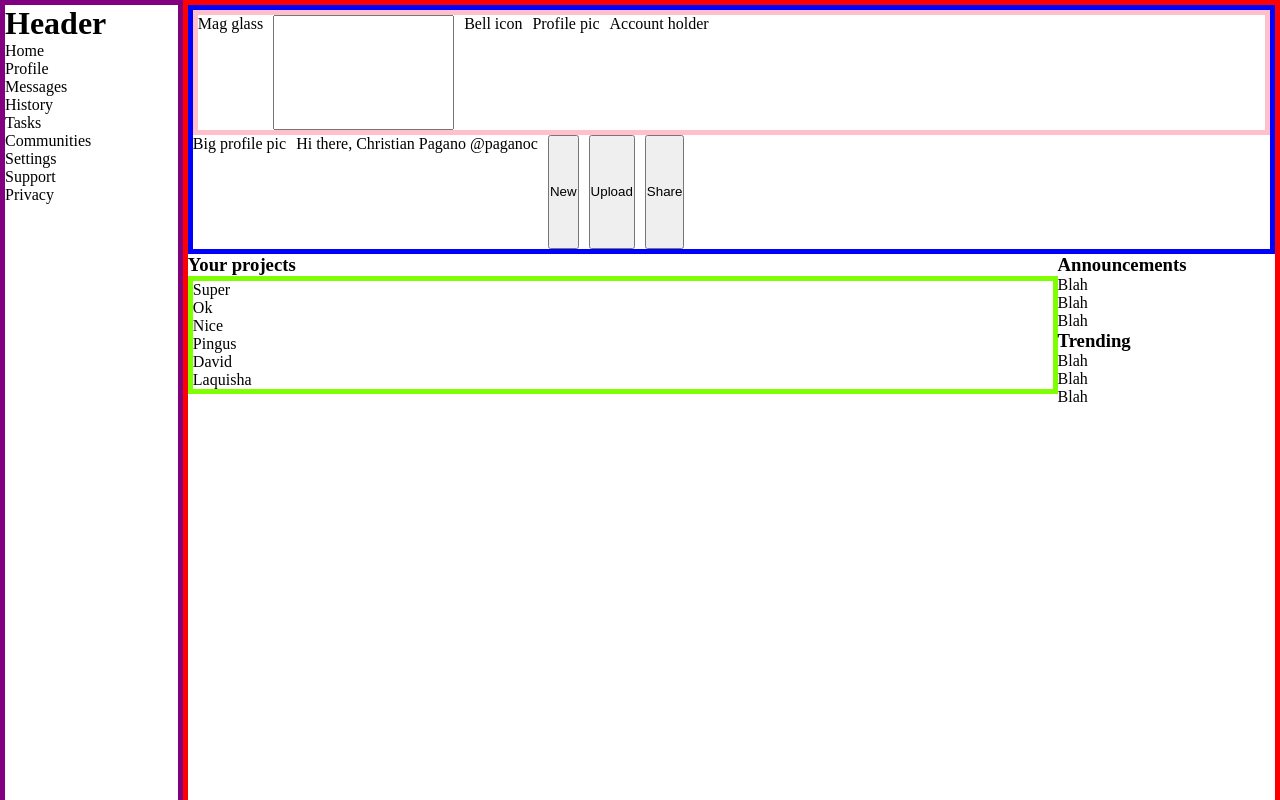
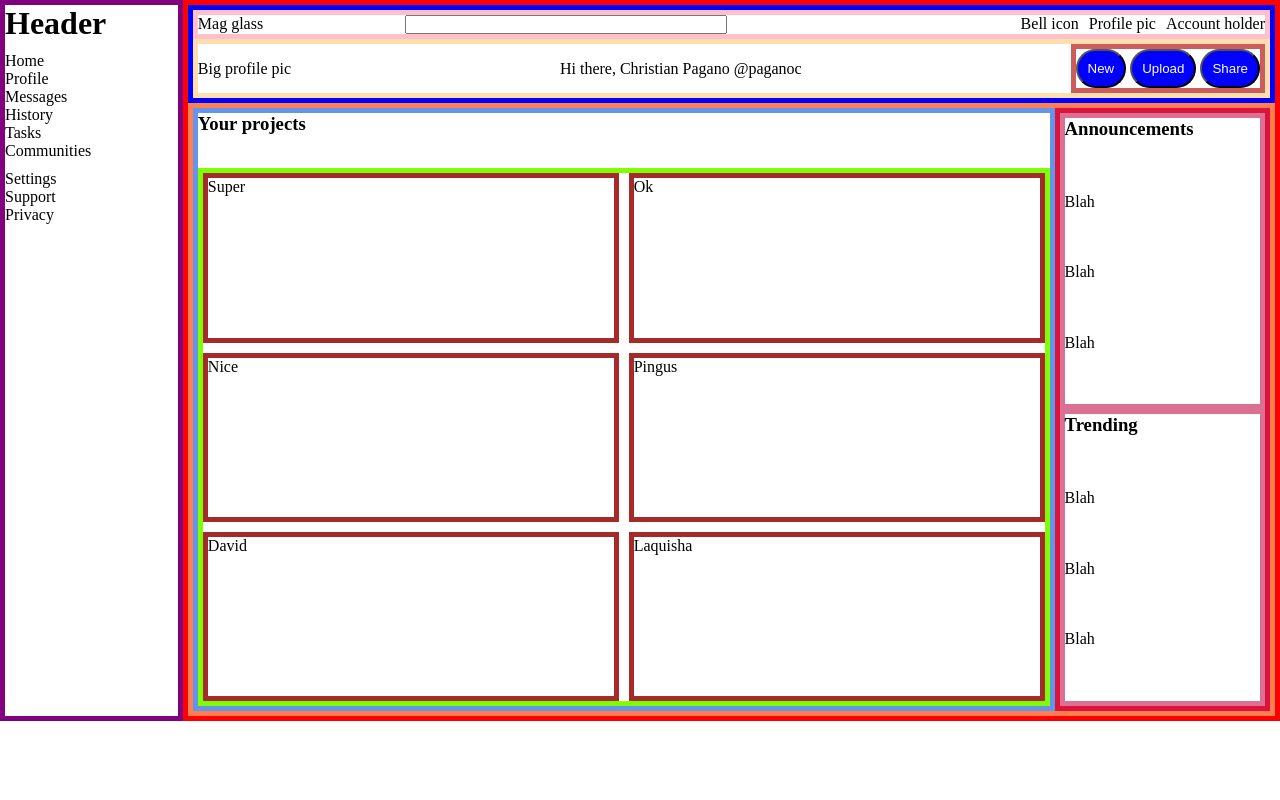
Before and after one commit to chrispycodingz/dashboard, a plain HTML site: page index.html in a window 1280 px wide. Shown: the top 800 px of the page. Drawn offline with Linux system fonts and the light colour scheme.

Commit message:
General layout ACTUALLY accomplished lol

```diff
--- a/index.html
+++ b/index.html
@@ -30,30 +30,36 @@
         <div class="main">
             <div class="banner">
                 <div class="row1">
+                    <div class="searchapparatus">
                         <div class="mag">Mag glass</div>
                         <input type="search">
+                    </div>
+                    <div class="rightcontent">
                         <div class="bell">Bell icon</div>
                         <div class="profilepic">Profile pic</div>
                         <div class="account">Account holder</div>
                     </div>
+                </div>
                 <div class="row2">
                     <div class="bigpic">Big profile pic</div>
                     <div class="greeting">Hi there, Christian Pagano @paganoc</div>
+                    <div class="buttons">
                         <button class="new">New</button>
                         <button class="upload">Upload</button>
                         <button class="share">Share</button>
+                    </div>
                 </div>
             </div>
             <div class="dashboard">
                 <div class="projects">
                     <h3 class="projectsheader">Your projects</h3>
                     <div class="cards">
-                        <div class="card1">Super</div>
-                        <div class="card2">Ok</div>
-                        <div class="card3">Nice</div>
-                        <div class="card4">Pingus</div>
-                        <div class="card5">David</div>
-                        <div class="card6">Laquisha</div>
+                        <div class="card">Super</div>
+                        <div class="card">Ok</div>
+                        <div class="card">Nice</div>
+                        <div class="card">Pingus</div>
+                        <div class="card">David</div>
+                        <div class="card">Laquisha</div>
                     </div>
                 </div>
                 <div class="trendannounce">
--- a/styles.css
+++ b/styles.css
@@ -1,6 +1,7 @@
 * {
     margin: 0;
     padding: 0;
+    box-sizing: border-box;
 }
 .page {
     display: grid;
@@ -10,6 +11,12 @@
 .sidebar {
     border: 5px solid purple;
     grid-row: span 2;
+}
+.menu  {
+    padding-top: 10px;
+    display: flex;
+    flex-direction: column;
+    gap: 10px;
 }
 .main   {
     display: grid;
@@ -25,20 +32,72 @@
 .row1 {
     grid-column: span 2;
     border: 5px solid pink;
+    display: grid;
+    grid-auto-flow: column;
+    gap: 10px;
+}
+.searchapparatus {
+    display: grid;
+    grid-auto-flow: column;
+}
+.rightcontent {
     display: flex;
+    justify-content: flex-end;
     gap: 10px;
 }
 .row2 {
-    display: flex;
+    display: grid;
+    justify-content: space-between;
+    grid-column: 1 / -1;
+    grid-auto-flow: column;
+    gap: 10px;
+    align-items: center;
+    border: 5px solid navajowhite;
+}
+button {
+    padding: 10px;
+    background-color: blue;
+    color: white;
+    border-radius: 20px;
+}
+.buttons {
+    border: 5px solid indianred;
     gap: 10px;
 }
 .dashboard {
    display: grid;
    grid-template-rows: 1fr 3fr 3fr 3fr;
    grid-template-columns: 4fr 1fr;
+   border: 5px solid coral;
 }
 .cards {
     display: grid;
     border: 5px solid chartreuse;
-
+    grid-template-rows: 2fr 2fr 2fr;
+    grid-template-columns: 2fr 2fr;
+    grid-row: 2 / -1;
+    gap: 10px;
 }
+.card {
+    border: 5px solid brown;
+    box-shadow: 0 2px 5px rgba(0, 0, 0, 0.03);
+}
+.card:hover {
+    box-shadow: 0 10px 20px rgba(0, 0, 0, 0.08);
+}
+.projects {
+    display: grid;
+    grid-template-rows: subgrid;
+    border: 5px solid cornflowerblue;
+    grid-row: span 4;
+}
+.trendannounce {
+    display: grid;
+    grid-template-row: subgrid;
+    grid-row: span 4;
+    border: 5px solid crimson;
+}
+.announcements, .trending {
+    display: grid;
+    border: 5px solid palevioletred;
+}
```
Lines whose indentation alone changed are shown as unchanged.
